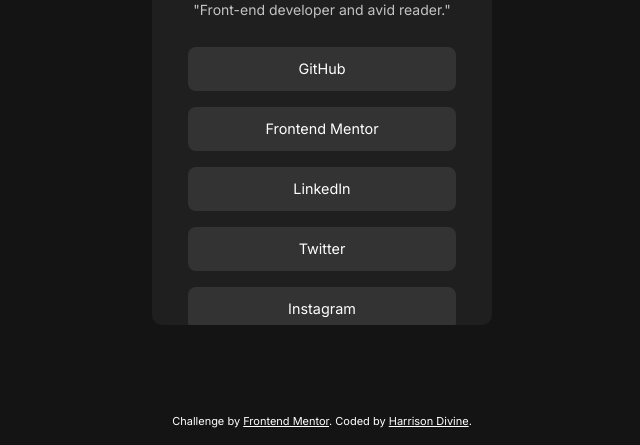
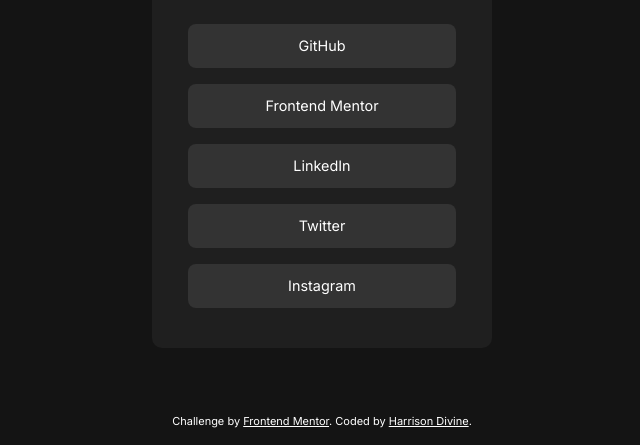
Before and after one commit to Onenne1/frontend-mentor-social-links-profile, a plain HTML site: page index.html in a window 1280 px wide. Shown: the part 355-800 px from the top of the page, without its empty margins (318-958 px from the left). Drawn offline with Linux system fonts and the light colour scheme.

Commit message:
Update style.css

```diff
--- a/style.css
+++ b/style.css
@@ -164,11 +164,11 @@ a:hover {
   .container {
     width: 26.5%;
     padding: 0.75rem;
-    max-height: 70%;
+    max-height: 80%;
+    min-height: auto;
     border-radius: 10px;
     margin: 1.5rem auto;
     padding-bottom: 2rem;
-    overflow-y: scroll;
   }
 
   .header__avatar {
```
